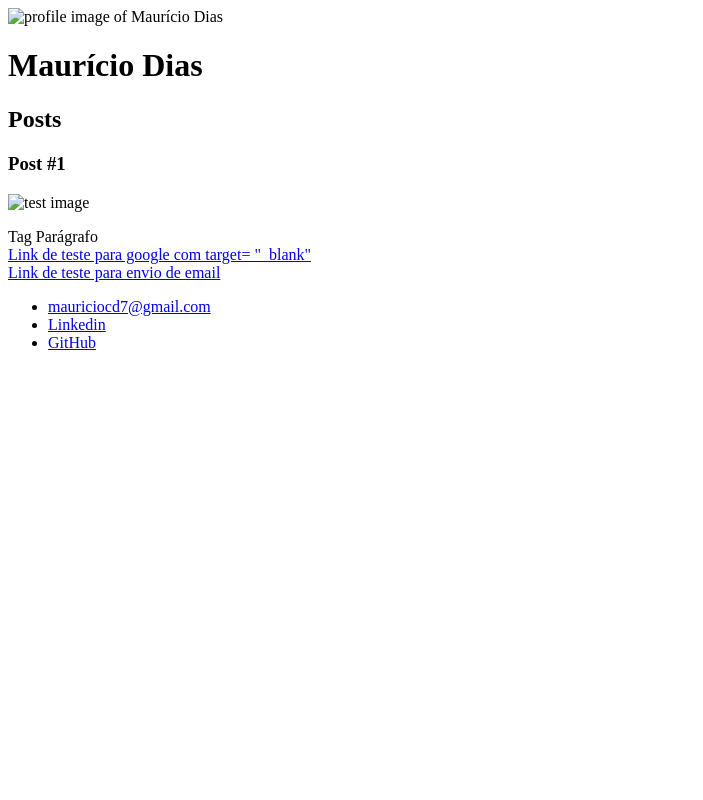
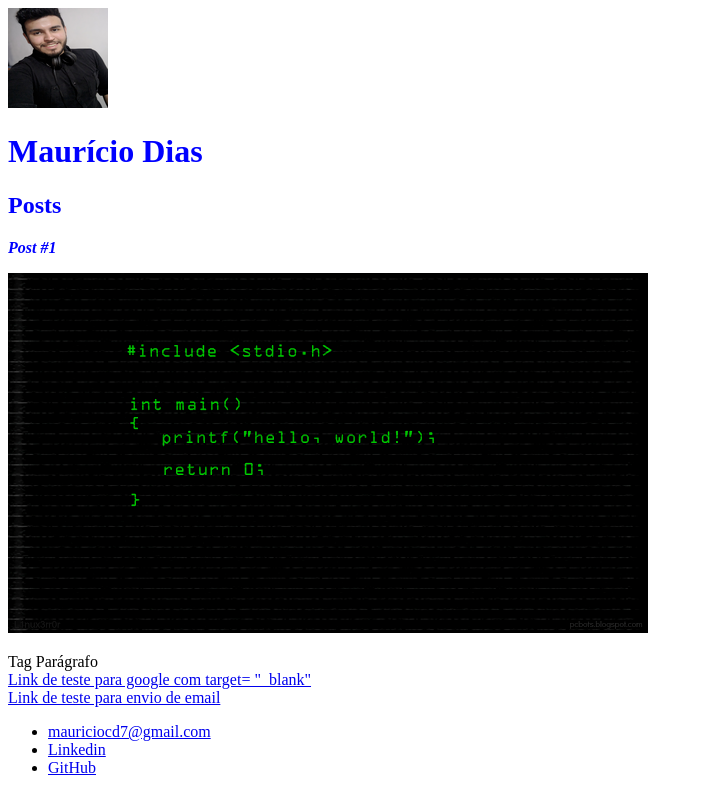
Before and after one commit to mauriciocd7/HtmlCss_DIO, a plain HTML site: page index.html in a window 1280 px wide. Shown: the whole page, without its empty margins (0-703 px from the left). Drawn offline with Linux system fonts and the light colour scheme.

Commit message:
Inserção de style.css, classes e Id para títulos no html, ou seja uso do css

```diff
--- a/index.html
+++ b/index.html
@@ -4,19 +4,20 @@
     <meta charset="UTF-8">
     <meta name="viewport" content="width=device-width, initial-scale=1.0">
     <title>Mauricio Dias</title>
+    <link rel="stylesheet" href="style.css">
 </head>
 <body>
     <header>
         <img src="M.png" alt="profile image of Maurício Dias">
-        <h1>Maurício Dias</h1>
+        <h1 id="title">Maurício Dias</h1>
     </header>
     <section>
         <header>
-            <h2>Posts</h2>
+            <h2 class="subtitle">Posts</h2>
         </header>
         <article>
             <header>
-                <h3>Post #1</h3>
+                <h3 class="post_title">Post #1</h3>
                 <img src="helloWorld.png" alt="test image"></img>
             </header>
             <p>
@@ -31,18 +32,15 @@
     <footer>
         <ul>
             <li>
-                <a href ="mailto:mauriciocd7@gmail.com">mauriciocd7@gmail.com</a>
+                <a href ="mailto:mauriciocd7@gmail.com" target="_blank">mauriciocd7@gmail.com</a>
             </li>
             <li>
-                <a href ="https://www.linkedin.com/in/mauriciocd/">Linkedin</a>
+                <a href ="https://www.linkedin.com/in/mauriciocd/" target="_blank">Linkedin</a>
             </li>
             <li>
-                <a href ="https://github.com/mauriciocd7/">GitHub</a>
+                <a href ="https://github.com/mauriciocd7/" target="_blank">GitHub</a>
             </li>
-
         </ul>
-
-
     </footer>
 
 </body>
--- /dev/null
+++ b/style.css
@@ -0,0 +1,8 @@
+#title, .subtitle, .post_title{
+    color: blue;
+}
+
+.post_title{
+    font-size: 16px;
+    font-style: italic;
+}
```
Also changed, not shown: M.png (added), helloWorld.png (added), 2 other files.
